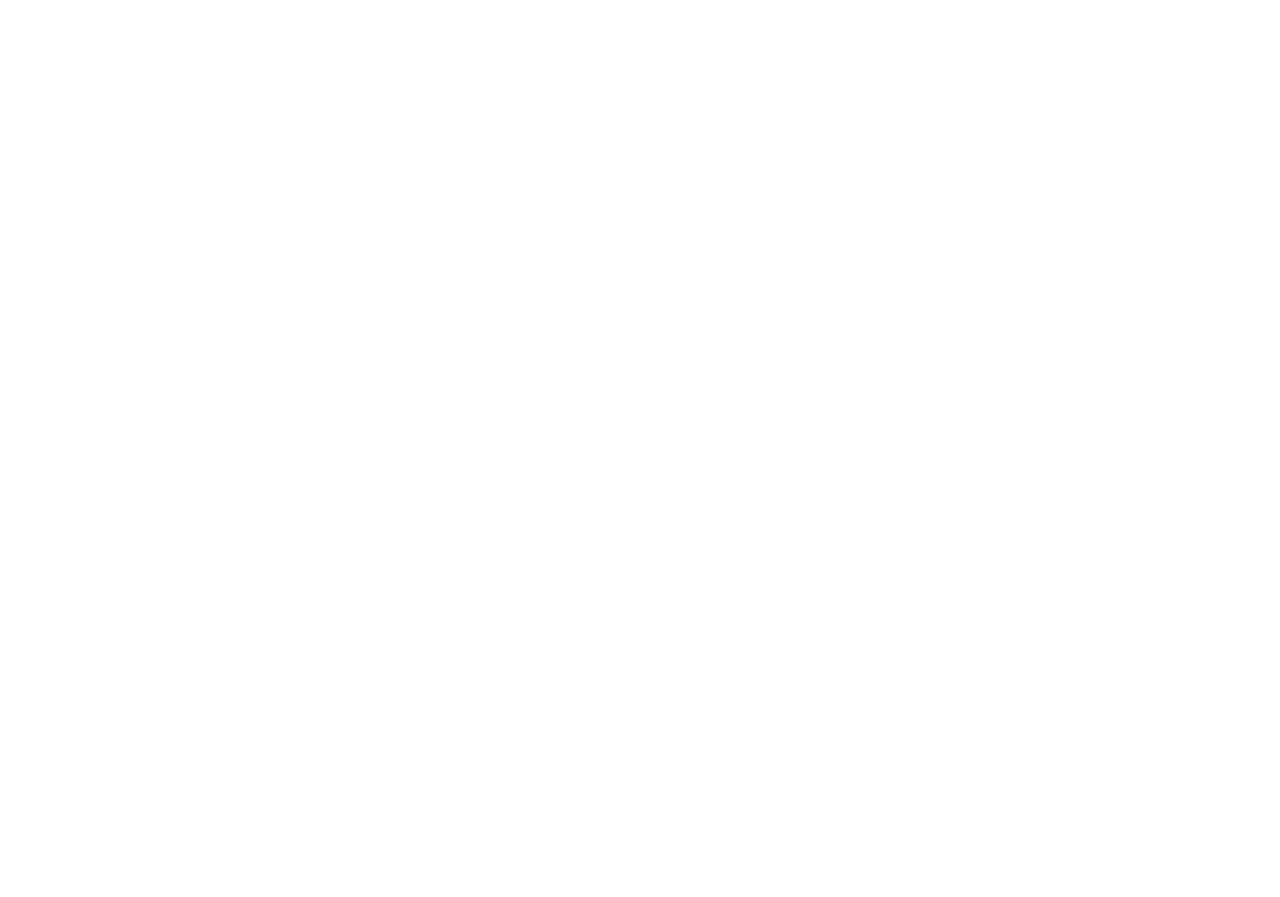
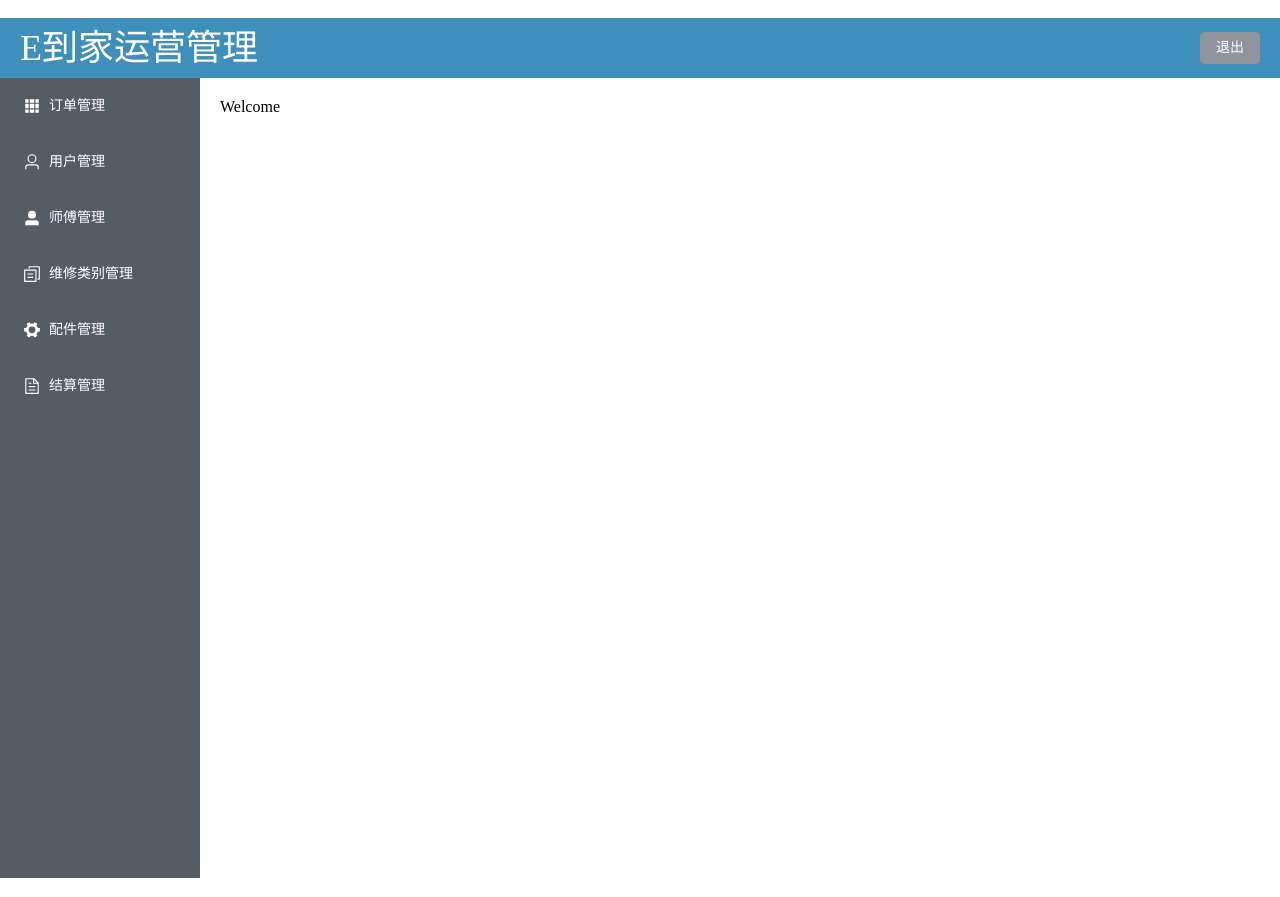
Before and after one commit to sundung/ehome-end-admin, a Vue app: page /welcome in a window 1280 px wide. Before the commit this address had no page. Before the commit the page ends 800 px from the top, so only its background shows below. Built offline with nearby package versions, Linux system fonts and the light colour scheme.

Commit message:
feature(Welcome.vue): 进入首页跳转到欢迎页面

```diff
--- a/components.d.ts
+++ b/components.d.ts
@@ -25,6 +25,7 @@ declare module '@vue/runtime-core' {
     RouterLink: typeof import('vue-router')['RouterLink'];
     RouterView: typeof import('vue-router')['RouterView'];
     UsePina: typeof import('./src/components/usePina.vue')['default'];
+    Welcome: typeof import('./src/components/Welcome.vue')['default'];
   }
 }
 
--- /dev/null
+++ b/src/components/Welcome.vue
@@ -0,0 +1,3 @@
+<template>
+  <div>Welcome</div>
+</template>
--- a/src/pages/HomePage.vue
+++ b/src/pages/HomePage.vue
@@ -5,7 +5,10 @@
       <el-aside width="200px">
         <Menu></Menu>
       </el-aside>
-      <el-main>Main</el-main>
+      <el-main>
+        <!-- 路由占位符 -->
+        <router-view></router-view>
+      </el-main>
     </el-container>
   </div>
 </template>
--- a/src/router/index.ts
+++ b/src/router/index.ts
@@ -1,5 +1,4 @@
 import { createRouter, createWebHistory, RouteRecordRaw } from 'vue-router';
-
 const routes: Array<RouteRecordRaw> = [
   {
     path: '/',
@@ -18,12 +17,14 @@ const routes: Array<RouteRecordRaw> = [
   {
     path: '/home',
     name: 'HomePage',
+    redirect: '/welcome',
     meta: {
       title: 'home',
       keepAlive: true,
       requireAuth: true,
     },
     component: () => import('@/pages/HomePage.vue'),
+    children: [{ path: '/welcome', name: 'Welcome', component: () => import('@/components/Welcome.vue') }],
   },
 ];
 
```
